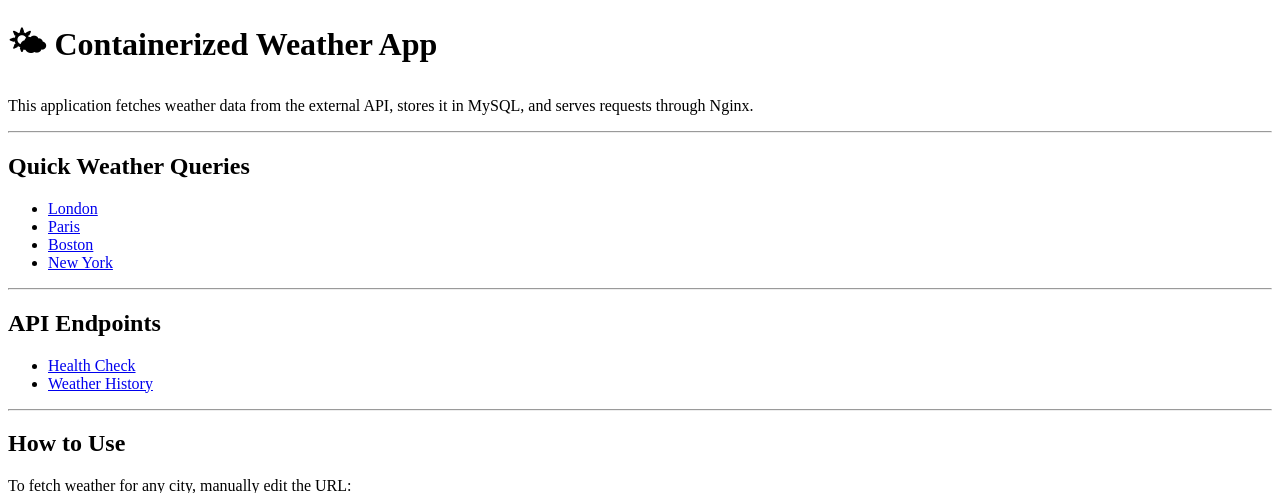
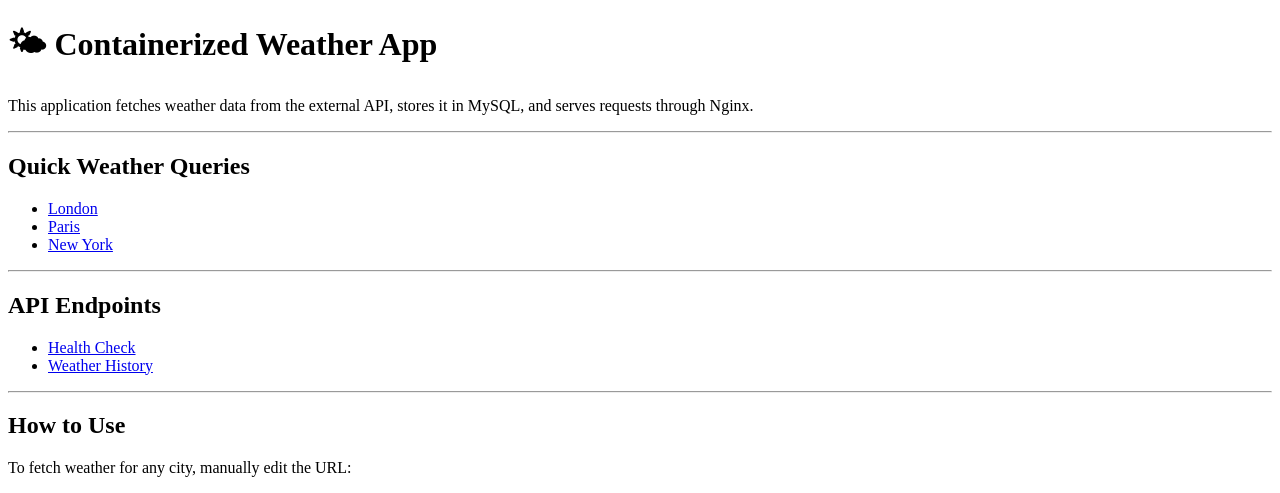
Before and after one commit to Aboubakr2000Cloud/ecs-weather-platform, a Flask app: page / in a window 1280 px wide. Shown: the top 493 px of the page. Run offline with Flask 3, Linux system fonts and the light colour scheme.

Commit message:
update app

```diff
--- a/app/templates/index.html
+++ b/app/templates/index.html
@@ -19,7 +19,6 @@
     <ul>
         <li><a href="/weather/London">London</a></li>
         <li><a href="/weather/Paris">Paris</a></li>
-        <li><a href="/weather/Boston">Boston</a></li>
         <li><a href="/weather/New York">New York</a></li>
     </ul>
 
```
